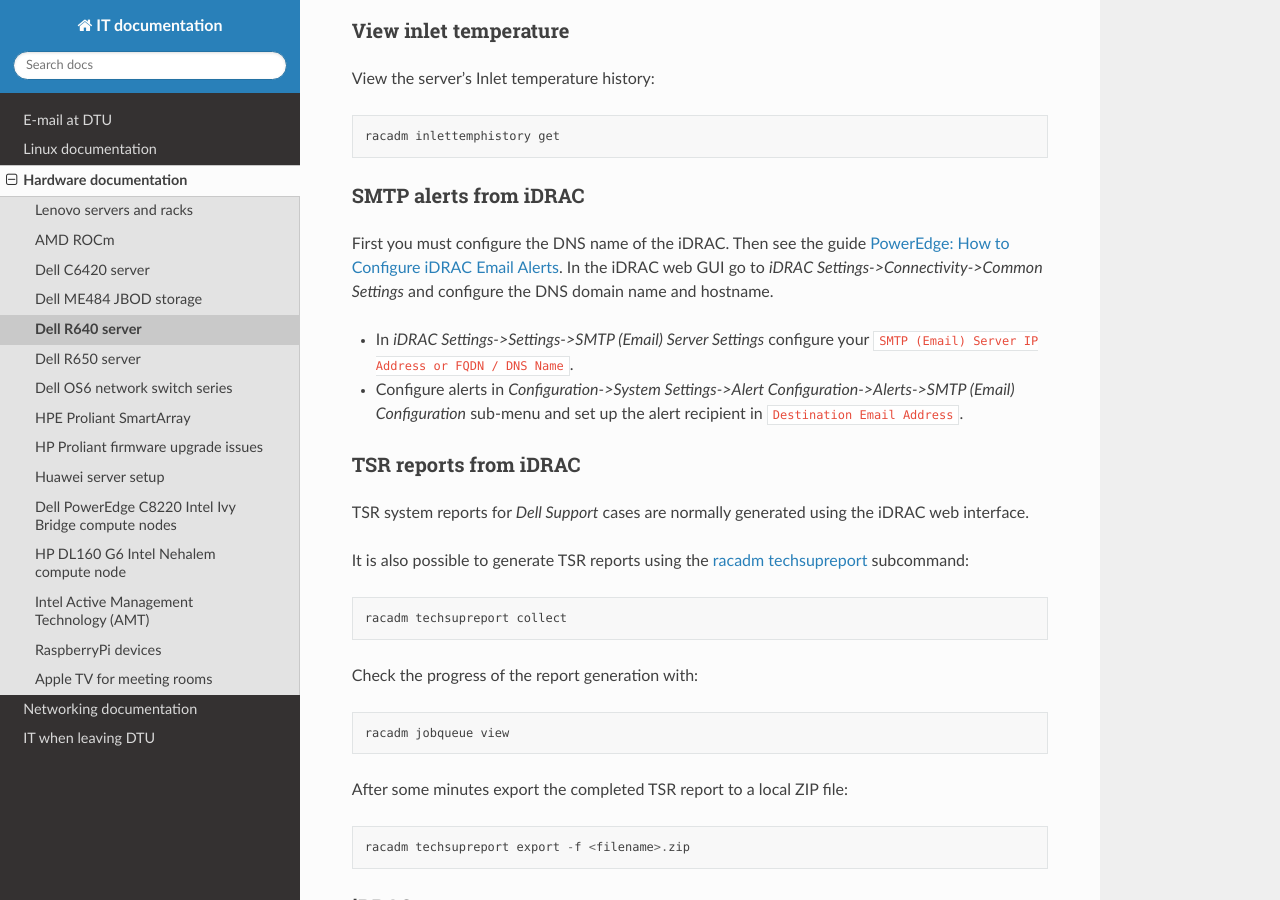
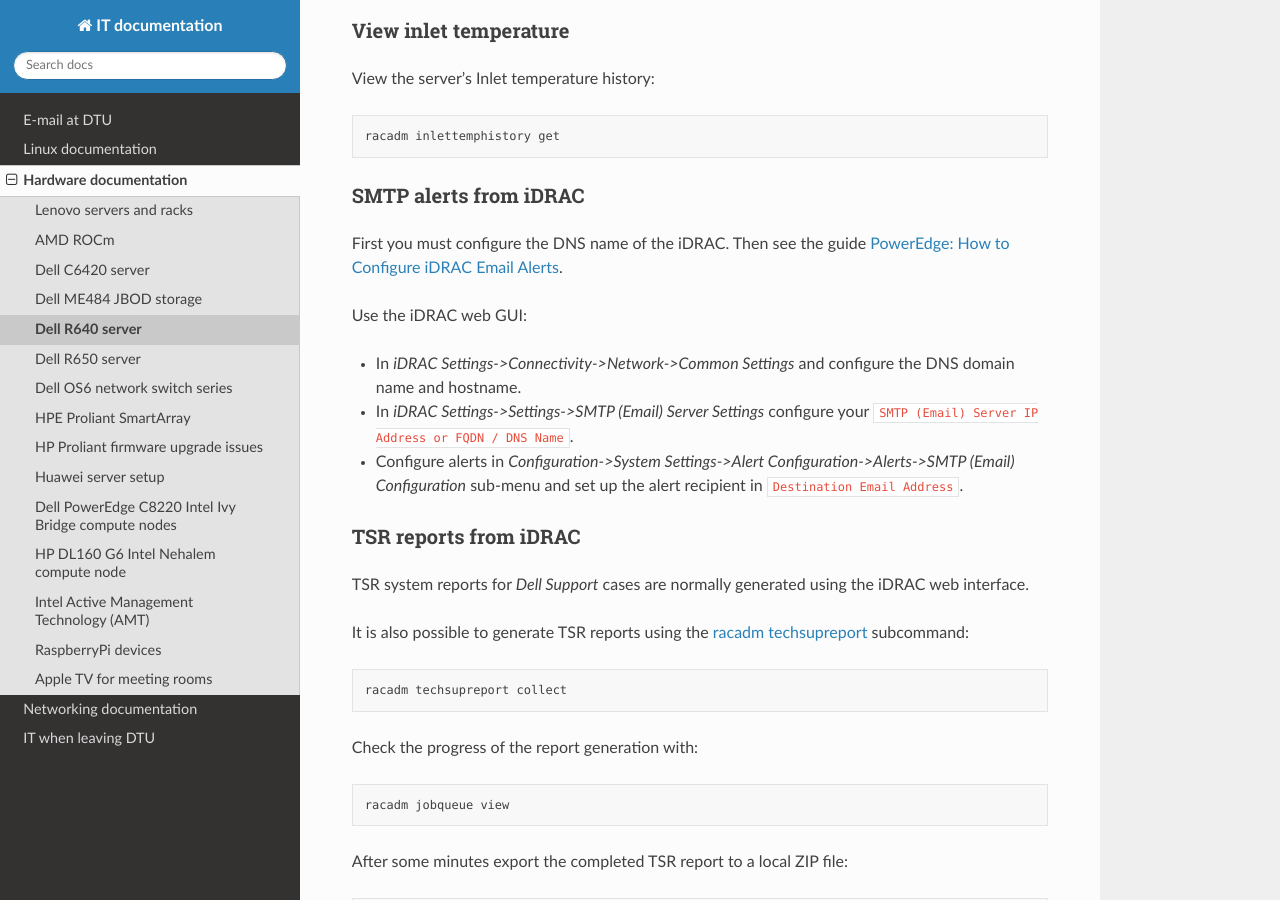
Before and after one commit to OleHolmNielsen/ITwiki, a Sphinx documentation site: the page built from docs/Dell_R640.rst, in a window 1280 px wide and 900 px high, scrolled down 16992 px. Built offline with Sphinx 7.4.7 and the Read the Docs theme 3.1.0, drawn with Linux system fonts in a browser that asks for light colours.

Commit message:
Minor edit

```diff
--- a/docs/Dell_R640.rst
+++ b/docs/Dell_R640.rst
@@ -711,7 +711,10 @@ SMTP alerts from iDRAC
 First you must configure the DNS name of the iDRAC.
 Then see the guide
 `PowerEdge: How to Configure iDRAC Email Alerts <https://www.dell.com/support/article/us/en/04/sln309388/dell-idrac-how-to-configure-the-email-notifications-for-system-alerts-on-idrac-7-8-and-9?lang=en>`_.
-In the iDRAC web GUI go to *iDRAC Settings->Connectivity->Common Settings* and configure the DNS domain name and hostname.
+
+Use the iDRAC web GUI:
+
+* In *iDRAC Settings->Connectivity->Network->Common Settings* and configure the DNS domain name and hostname.
 
 * In *iDRAC Settings->Settings->SMTP (Email) Server Settings* configure your ``SMTP (Email) Server IP Address or FQDN / DNS Name``.
 
```
